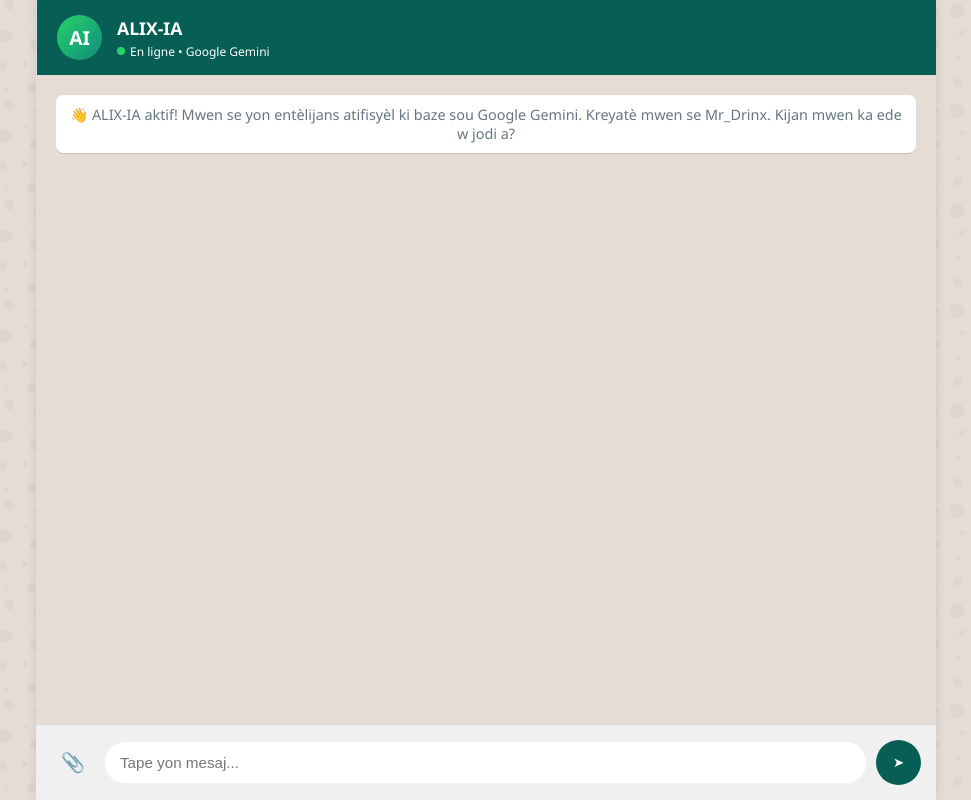
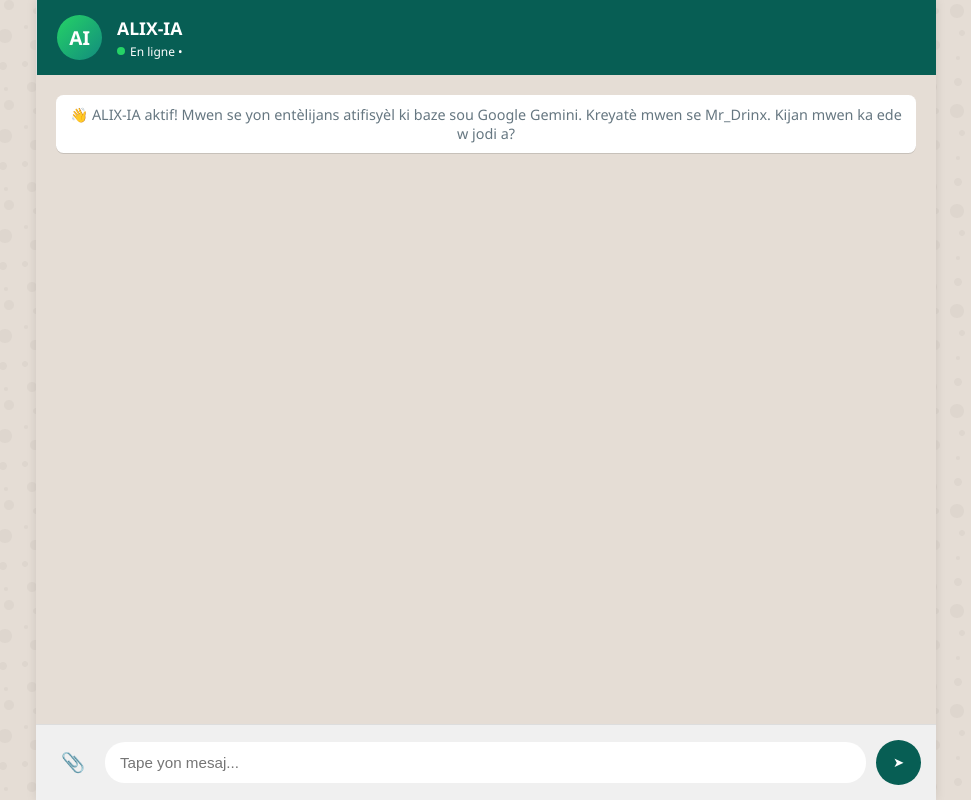
Before and after one commit to dude508/denye, a Flask app: page / in a window 1280 px wide. Shown: the whole page, without its empty margins (154-1125 px from the left). Run offline with Flask 3, Linux system fonts and the light colour scheme.

Commit message:
Update index.html

```diff
--- a/templates/index.html
+++ b/templates/index.html
@@ -320,7 +320,7 @@
                 <h2>ALIX-IA</h2>
                 <div class="status">
                     <div class="online-dot"></div>
-                    <span>En ligne • Google Gemini</span>
+                    <span>En ligne •</span>
                 </div>
             </div>
         </div>
```
